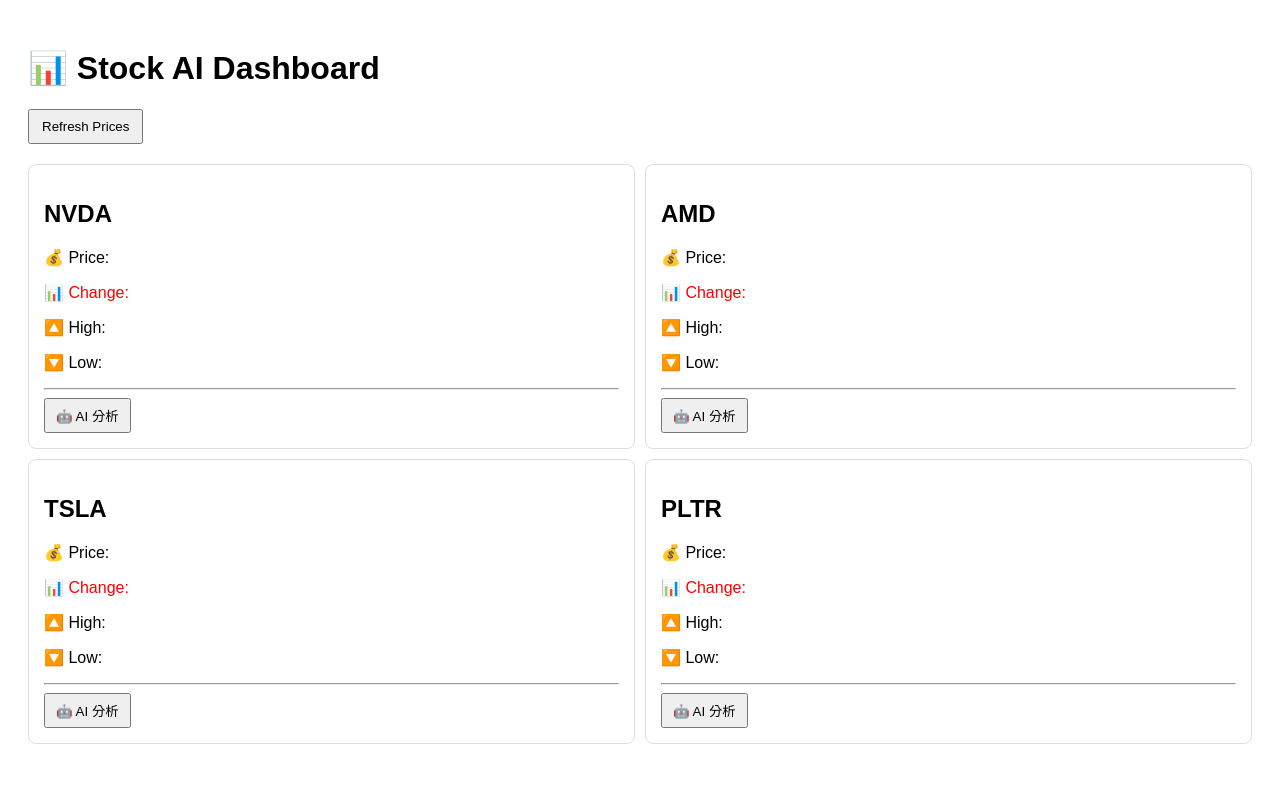
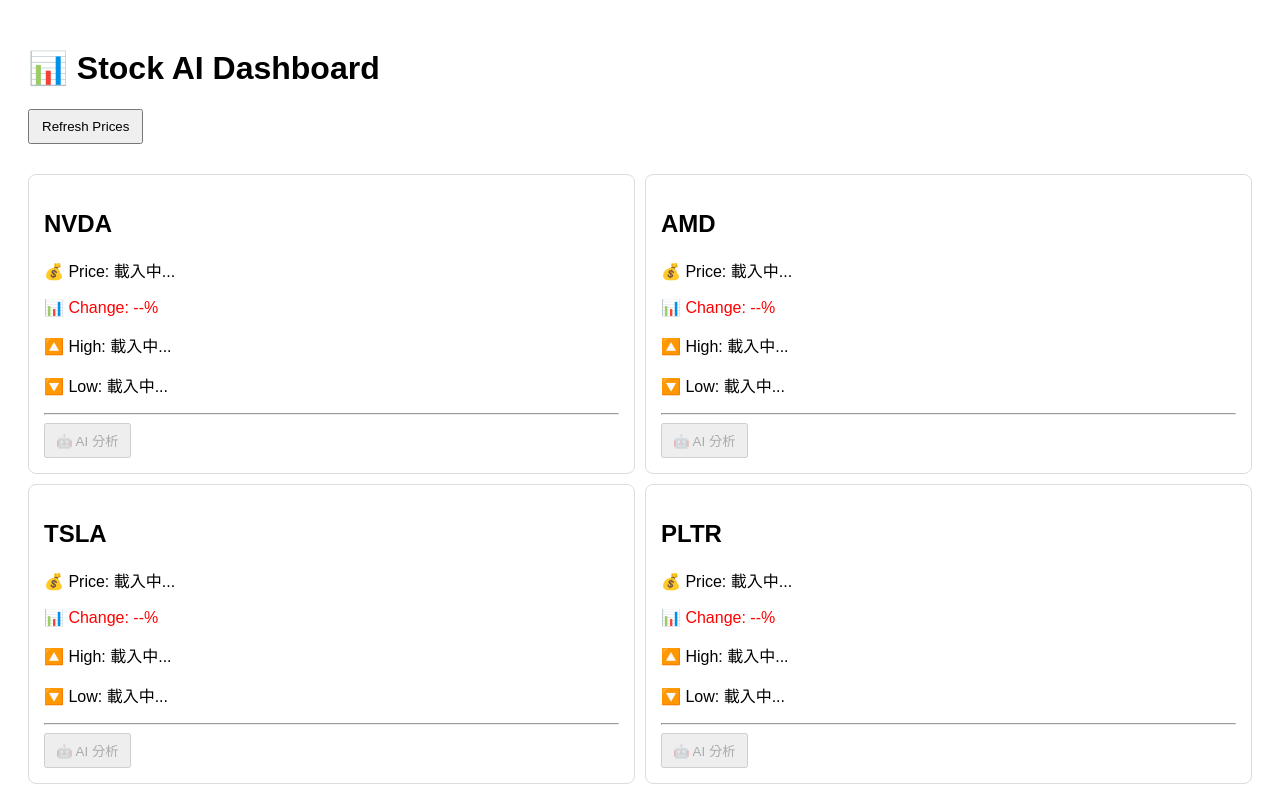
Before and after one commit to darrenvp/stock-api, a Next.js app: page / in a window 1280 px wide. Built offline with nearby package versions, Linux system fonts and the light colour scheme; no server answers.

Commit message:
Update page.js

```diff
--- a/app/page.js
+++ b/app/page.js
@@ -39,11 +39,9 @@
     setLoadingAI((prev) => ({ ...prev, [symbol]: true }));
 
     try {
-      // 🎯 修正：拿掉多打的斜線，改呼叫全新的乾淨通道 /api/stockai
       const res = await fetch(`/api/stockai?symbol=${symbol}`);
       const json = await res.json();
 
-      // 🎯 修正：後端回傳的是 result 欄位，精準對齊 json.result
       setAnalysis((prev) => ({
         ...prev,
         [symbol]: json.result || "暫無分析結果",
@@ -60,7 +58,6 @@
 
   useEffect(() => {
     fetchData();
-
     const t = setInterval(fetchData, 10000);
     return () => clearInterval(t);
   }, []);
@@ -69,11 +66,11 @@
     <div style={{ padding: 20, fontFamily: "Arial" }}>
       <h1>📊 Stock AI Dashboard</h1>
 
-      <button onClick={fetchData} style={{ padding: "8px 12px", cursor: "pointer" }}>
+      <button onClick={fetchData} style={{ padding: "8px 12px", cursor: "pointer", marginBottom: 10 }}>
         Refresh Prices
       </button>
 
-      {loading && <p>Loading prices...</p>}
+      {loading && Object.keys(data).length === 0 && <p>Loading prices...</p>}
 
       <div
         style={{
@@ -84,8 +81,8 @@
         }}
       >
         {stocks.map((symbol) => {
-          const s = data[symbol];
-          if (!s) return null;
+          // 🎯 修正：如果資料還沒下來，我們給它空物件預設值 {}，絕對不要 return null 導致網頁罷工！
+          const s = data[symbol] || {};
 
           return (
             <div
@@ -98,20 +95,20 @@
             >
               <h2>{symbol}</h2>
 
-              {/* 🎯 修正：精準對齊你後端吐出來的全新漂亮格式：price, change, high, low */}
-              <p>💰 Price: {s.price}</p>
+              {/* 🎯 修正：加上安全保護，沒資料就顯示載入中，絕不讓 JavaScript 崩潰 */}
+              <p>💰 Price: {s.price || "載入中..."}</p>
               <p style={{ color: s.rawChange >= 0 ? "green" : "red" }}>
-                📊 Change: {s.change}
+                📊 Change: {s.change || "--%"}
               </p>
 
-              <p>🔼 High: {s.high}</p>
-              <p>🔽 Low: {s.low}</p>
+              <p>🔼 High: {s.high || "載入中..."}</p>
+              <p>🔽 Low: {s.low || "載入中..."}</p>
 
               <hr />
 
               <button
                 onClick={() => runAnalyze(symbol)}
-                disabled={loadingAI[symbol]}
+                disabled={loadingAI[symbol] || !s.price}
                 style={{ padding: "6px 10px", cursor: "pointer" }}
               >
                 {loadingAI[symbol] ? "分析中..." : "🤖 AI 分析"}
```
